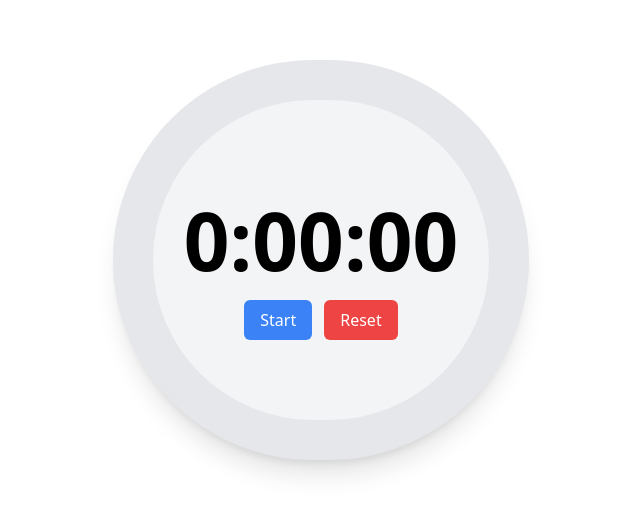
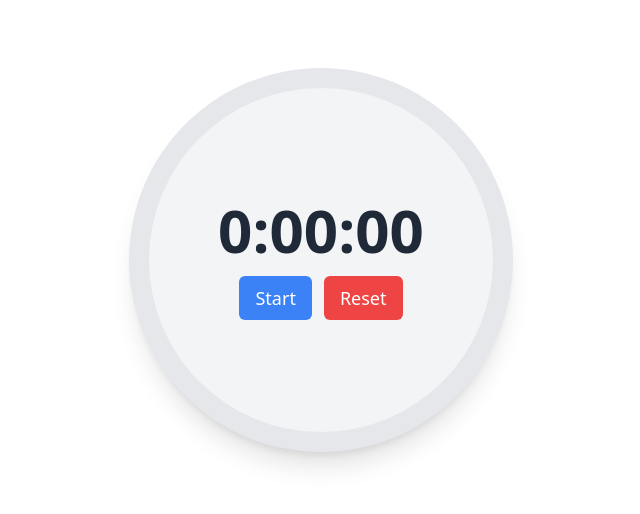
Before and after one commit to havengrim/PracticeHooks, a React (Create React App) app: page / in a window 1280 px wide. Shown: the part 156-670 px from the top of the page, without its empty margins (319-959 px from the left). Built offline with nearby package versions, Linux system fonts and the light colour scheme.

Commit message:
repsonsiveness

```diff
--- a/src/useState/Day2.jsx
+++ b/src/useState/Day2.jsx
@@ -1,64 +1,60 @@
-//Timer with start, stop, and reset.
-import React from 'react'
-import { useState, useEffect } from 'react'
+import React, { useState, useEffect } from 'react';
 
 const Day2 = () => {
     const [time, setTime] = useState(0);
-    const [isRunning, setIsRunning ] = useState(false);
+    const [isRunning, setIsRunning] = useState(false);
 
     useEffect(() => {
         let intervalId;
 
-        if(isRunning){
-            intervalId = setInterval(() => setTime(time + 1), 10);
+        if (isRunning) {
+            intervalId = setInterval(() => setTime((prevTime) => prevTime + 1), 10);
         }
 
         return () => clearInterval(intervalId);
-    }, [isRunning, time]);
+    }, [isRunning]);
 
-    const hours = Math.floor(time / 360000) ;
-
-    const minutes = Math.floor((time % 360000 ) / 6000);
-
+    const hours = Math.floor(time / 360000);
+    const minutes = Math.floor((time % 360000) / 6000);
     const seconds = Math.floor((time % 6000) / 100);
-
-    const milliseconds = time % 100;
 
     const startAndStop = () => {
         setIsRunning(!isRunning);
-    }
+    };
 
     const reset = () => {
         setTime(0);
-    }
+    };
+
     return (
-    <div className='w-full h-screen flex justify-center items-center'>
-        <div className='bg-gray-200 shadow-xl w-1/3 h-1/2 rounded-full flex flex-col items-center justify-center p-10'>
-        <div className='bg-gray-100 w-full h-full rounded-full flex flex-col items-center justify-center'>
-            <span className='stopwatch-time'>
-            {/* {hours}:{minutes.toString().padStart(2, "0")}:
-            {seconds.toString().padStart(2, "0")}:
-            {milliseconds.toString().padStart(2, "0")} */}
-            <span className='font-semibold text-[5rem]'>
-            {hours}:{minutes.toString().padStart(2, "0")}:
-            {seconds.toString().padStart(2, "0")}
+        <div className="w-full h-screen flex justify-center items-center">
+            <div className="bg-gray-200 shadow-xl w-[80vw] h-1/3 sm:w-60 sm:h-60 md:w-80 md:h-80 lg:w-96 lg:h-96 rounded-full flex flex-col items-center justify-center p-5">
+                <div className="bg-gray-100 w-full h-full rounded-full flex flex-col items-center justify-center">
+                    <span className="stopwatch-time text-gray-800">
+                        <span className="font-bold text-2xl sm:text-4xl md:text-5xl lg:text-6xl">
+                            {hours}:{minutes.toString().padStart(2, '0')}:{seconds.toString().padStart(2, '0')}
                         </span>
                     </span>
-
-            <div className='stopwatch-buttons flex gap-3'>
-                <button className= {` ${isRunning ? "bg-green-500 text-white py-2 px-4 rounded-md" : "bg-blue-500 text-white py-2 px-4  rounded-md"} `} onClick={startAndStop}>
-                    {isRunning ? "Stop" : "Start"}
+                    <div className="stopwatch-buttons flex gap-3 mt-4">
+                        <button
+                            className={`${
+                                isRunning ? 'bg-green-500' : 'bg-blue-500'
+                            } text-white py-2 px-4 rounded-md text-base sm:text-lg`}
+                            onClick={startAndStop}
+                        >
+                            {isRunning ? 'Stop' : 'Start'}
                         </button>
-                <button className='stopwatch-button bg-red-500 text-white py-2 px-4 rounded-md' onClick={reset}>
+                        <button
+                            className="stopwatch-button bg-red-500 text-white py-2 px-4 rounded-md text-base sm:text-lg"
+                            onClick={reset}
+                        >
                             Reset
                         </button>
                     </div>
                 </div>
-
             </div>
         </div>
-  )
-}
+    );
+};
 
-
-export default Day2
+export default Day2;
```
Lines whose indentation alone changed are shown as unchanged.
